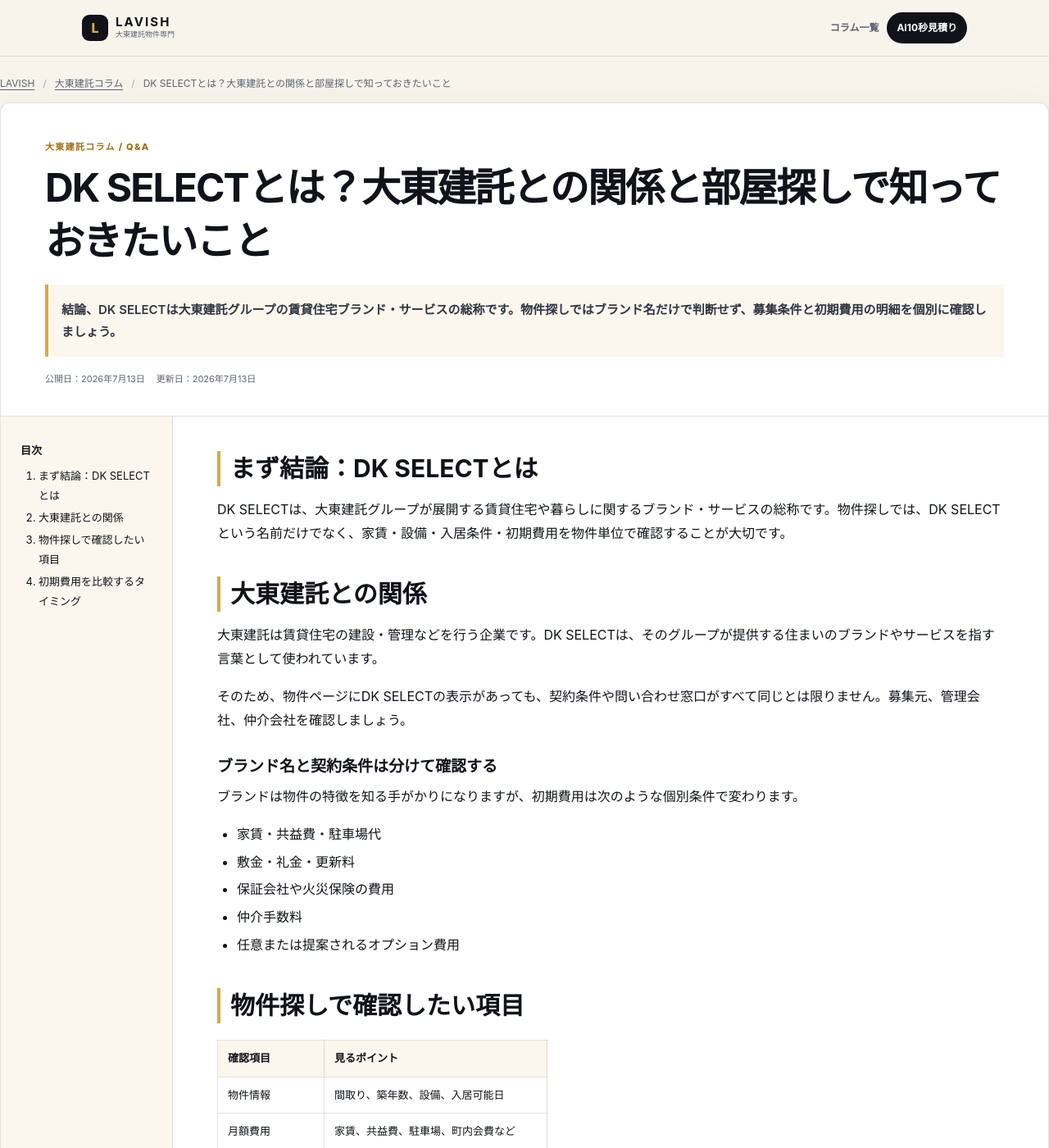
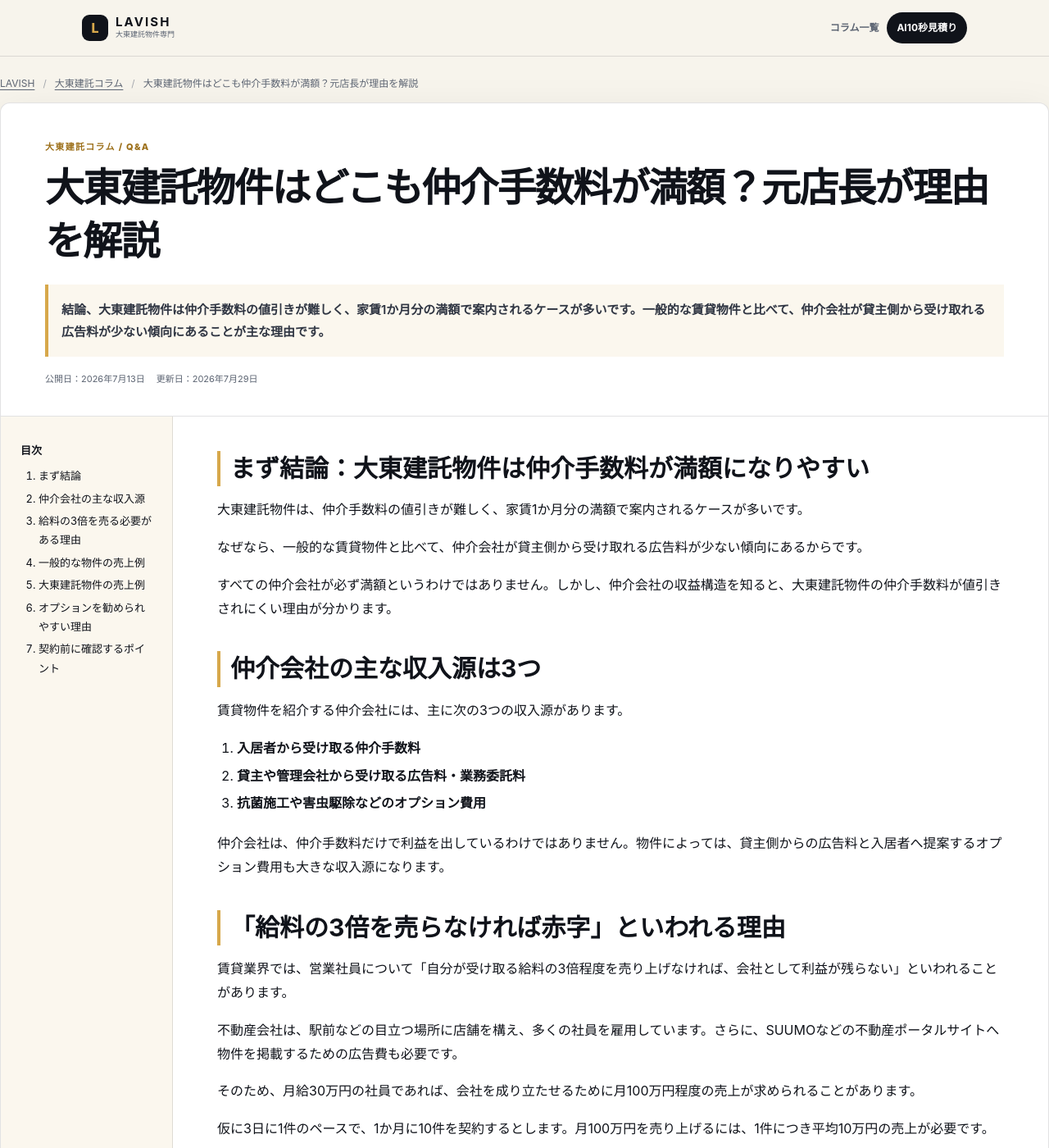
Before and after one commit to lavio8/lavio, a Jekyll site: the page built from _posts/2026-07-13-dk-select.md, in a window 1280 px wide and 1400 px high. Shown: the whole window at 82% size. Built offline with Jekyll 4.4.1, drawn with Linux system fonts in a browser that asks for light colours; some of the changed text lies outside the part shown.

Commit message:
Replace DK SELECT article with brokerage fee guide

```diff
--- a/_posts/2026-07-13-dk-select.md
+++ b/_posts/2026-07-13-dk-select.md
@@ -1,67 +1,124 @@
 ---
-title: DK SELECTとは？大東建託との関係と部屋探しで知っておきたいこと
-description: DK SELECTとは何か、大東建託との関係、賃貸物件を探すときに確認したい費用や設備をわかりやすく解説します。
-intro: 結論、DK SELECTは大東建託グループの賃貸住宅ブランド・サービスの総称です。物件探しではブランド名だけで判断せず、募集条件と初期費用の明細を個別に確認しましょう。
+title: 大東建託物件はどこも仲介手数料が満額？元店長が理由を解説
+description: 大東建託物件の仲介手数料が家賃1か月分の満額になりやすい理由を、仲介会社の収益構造や広告料、オプション費用との関係から元店長が解説します。
+intro: 結論、大東建託物件は仲介手数料の値引きが難しく、家賃1か月分の満額で案内されるケースが多いです。一般的な賃貸物件と比べて、仲介会社が貸主側から受け取れる広告料が少ない傾向にあることが主な理由です。
 date: 2026-07-13 09:20:00 +0900
-updated: 2026-07-13 09:20:00 +0900
+updated: 2026-07-29 20:30:00 +0900
 permalink: /column/dk-select/
 toc:
-  - label: まず結論：DK SELECTとは
+  - label: まず結論
     id: conclusion
-  - label: 大東建託との関係
-    id: relationship
-  - label: 物件探しで確認したい項目
+  - label: 仲介会社の主な収入源
+    id: income
+  - label: 給料の3倍を売る必要がある理由
+    id: sales-target
+  - label: 一般的な物件の売上例
+    id: normal-property
+  - label: 大東建託物件の売上例
+    id: daito-property
+  - label: オプションを勧められやすい理由
+    id: options
+  - label: 契約前に確認するポイント
     id: check-points
-  - label: 初期費用を比較するタイミング
-    id: timing
 related:
-  - title: 大東建託の初期費用はいくらかかる？
+  - title: 大東建託の初期費用はいくら？内訳と相場を元店長が解説
     url: /column/daito-shokihiyou/
   - title: 大東建託の仲介手数料を安くする方法
     url: /column/daito-chukaitesuryo/
 faq:
-  - question: DK SELECTは大東建託と同じものですか？
-    answer: DK SELECTは大東建託グループが展開する賃貸住宅や暮らしに関するブランド・サービスの総称です。個別の物件条件や契約窓口は物件ごとに確認してください。
-  - question: DK SELECTの物件はどこで探せますか？
-    answer: 物件情報サイトや大東建託グループの案内などで探せます。掲載状況や募集条件は変わるため、最新情報を確認しましょう。
-  - question: DK SELECTの初期費用は安いですか？
-    answer: ブランド名だけで初期費用が決まるわけではありません。敷金・礼金・保証会社費用・仲介手数料などの条件を、物件ごとの見積書で確認してください。
+  - question: 大東建託物件は、どの仲介会社でも仲介手数料が満額ですか？
+    answer: すべての仲介会社が必ず満額というわけではありませんが、貸主側から受け取れる広告料が少ない傾向にあるため、家賃1か月分の満額で案内されるケースが多くなります。
+  - question: 大東建託物件の仲介手数料を値引きしにくいのはなぜですか？
+    answer: 一般的な賃貸物件では貸主側から広告料を受け取れることがありますが、大東建託物件では広告料が出ないケースが多いためです。仲介手数料まで値引きすると、仲介会社の売上が大きく減ってしまいます。
+  - question: 抗菌施工や害虫駆除などのオプションは必須ですか？
+    answer: 必須か任意かは、オプションの内容や仲介会社によって異なります。契約前に、外せるものか、具体的にどのような作業を行うのかを確認してください。
+  - question: 仲介手数料以外に何を比較すればよいですか？
+    answer: 抗菌施工や害虫駆除などのオプション費用を含めた初期費用の総額で比較してください。同じ物件でも、仲介会社によって支払総額が異なる場合があります。
 ---
 
-## まず結論：DK SELECTとは {#conclusion}
+## まず結論：大東建託物件は仲介手数料が満額になりやすい {#conclusion}
 
-DK SELECTは、大東建託グループが展開する賃貸住宅や暮らしに関するブランド・サービスの総称です。物件探しでは、DK SELECTという名前だけでなく、家賃・設備・入居条件・初期費用を物件単位で確認することが大切です。
+大東建託物件は、仲介手数料の値引きが難しく、家賃1か月分の満額で案内されるケースが多いです。
 
-## 大東建託との関係 {#relationship}
+なぜなら、一般的な賃貸物件と比べて、仲介会社が貸主側から受け取れる広告料が少ない傾向にあるからです。
 
-大東建託は賃貸住宅の建設・管理などを行う企業です。DK SELECTは、そのグループが提供する住まいのブランドやサービスを指す言葉として使われています。
+すべての仲介会社が必ず満額というわけではありません。しかし、仲介会社の収益構造を知ると、大東建託物件の仲介手数料が値引きされにくい理由が分かります。
 
-そのため、物件ページにDK SELECTの表示があっても、契約条件や問い合わせ窓口がすべて同じとは限りません。募集元、管理会社、仲介会社を確認しましょう。
+## 仲介会社の主な収入源は3つ {#income}
 
-### ブランド名と契約条件は分けて確認する
+賃貸物件を紹介する仲介会社には、主に次の3つの収入源があります。
 
-ブランドは物件の特徴を知る手がかりになりますが、初期費用は次のような個別条件で変わります。
+1. **入居者から受け取る仲介手数料**
+2. **貸主や管理会社から受け取る広告料・業務委託料**
+3. **抗菌施工や害虫駆除などのオプション費用**
 
-- 家賃・共益費・駐車場代
-- 敷金・礼金・更新料
-- 保証会社や火災保険の費用
-- 仲介手数料
-- 任意または提案されるオプション費用
+仲介会社は、仲介手数料だけで利益を出しているわけではありません。物件によっては、貸主側からの広告料と入居者へ提案するオプション費用も大きな収入源になります。
 
-## 物件探しで確認したい項目 {#check-points}
+## 「給料の3倍を売らなければ赤字」といわれる理由 {#sales-target}
 
-| 確認項目 | 見るポイント |
-| --- | --- |
-| 物件情報 | 間取り、築年数、設備、入居可能日 |
-| 月額費用 | 家賃、共益費、駐車場、町内会費など |
-| 契約時の費用 | 敷金、礼金、保証会社、保険、仲介手数料 |
-| 退去時の条件 | クリーニング費用、短期解約違約金など |
-| 問い合わせ先 | 募集元、管理会社、仲介会社 |
+賃貸業界では、営業社員について「自分が受け取る給料の3倍程度を売り上げなければ、会社として利益が残らない」といわれることがあります。
 
-不明な専門用語がある場合は、見積書や重要事項説明書の該当箇所を指して確認すると、認識違いを防げます。
+不動産会社は、駅前などの目立つ場所に店舗を構え、多くの社員を雇用しています。さらに、SUUMOなどの不動産ポータルサイトへ物件を掲載するための広告費も必要です。
 
-## 初期費用を比較するタイミング {#timing}
+そのため、月給30万円の社員であれば、会社を成り立たせるために月100万円程度の売上が求められることがあります。
 
-比較のタイミングは、物件を決めてから申し込みを入れる前が適しています。物件URLと希望条件がそろっていれば、同じ条件で複数の見積もりを比較しやすくなります。
+仮に3日に1件のペースで、1か月に10件を契約するとします。月100万円を売り上げるには、1件につき平均10万円の売上が必要です。
 
-申し込み後は、仲介会社や契約条件の変更が難しい場合があります。大東建託物件やDK SELECTの物件を検討していて、初期費用が気になる場合は、先に見積書の明細を確認しましょう。
+## 一般的な家賃6万円の物件を契約した場合 {#normal-property}
+
+一般的な家賃6万円の物件では、仲介会社に次のような売上が入る場合があります。
+
+| 収入項目 | 金額の例 |
+| --- | ---: |
+| 入居者からの仲介手数料 | 約6万円 |
+| 貸主からの広告料 | 約6万円 |
+| オプション費用 | 数万円 |
+| **合計** | **約15万円** |
+
+上記は収益の仕組みを分かりやすく説明するための概算です。実際の金額は、物件や契約条件、消費税などによって異なります。
+
+このような物件なら、仲介手数料を半額の約3万円に値引きしても、広告料やオプション費用を含めて10万円程度の売上を確保できる場合があります。
+
+## 大東建託物件は広告料が出ないケースが多い {#daito-property}
+
+一方、大東建託物件では、仲介会社が貸主側から広告料を受け取れないケースが多くあります。
+
+空室期間が長い物件など、一部では広告料が設定されることもありますが、すべての物件で受け取れるわけではありません。
+
+家賃6万円の大東建託物件を契約した場合、仲介会社の売上は次のようになります。
+
+| 収入項目 | 金額の例 |
+| --- | ---: |
+| 入居者からの仲介手数料 | 約6万円 |
+| 貸主側からの広告料 | なしの場合が多い |
+| オプション費用 | 数万円 |
+| **合計** | **10万円未満になることもある** |
+
+この状態で仲介手数料まで半額にすると、仲介会社の売上はさらに少なくなります。
+
+他社の広告料が出る物件なら、仲介手数料を値引きしても、広告料を含めて必要な売上を確保できる場合があります。しかし、大東建託物件では仲介手数料の値引きが仲介会社の売上に直結します。
+
+これが、大東建託物件では仲介手数料が満額になりやすい理由です。
+
+## オプションを勧められやすい理由も同じ {#options}
+
+大東建託物件を申し込む際に、抗菌施工や害虫駆除など、複数のオプションを提案されることがあります。
+
+これも、仲介会社が広告料を受け取れない分を、仲介手数料とオプション費用で補おうとすることが理由の一つです。
+
+ただし、オプションの内容や必要性はそれぞれ異なります。提案されたまま契約するのではなく、内容を確認してから判断しましょう。
+
+## 契約前に確認するポイント {#check-points}
+
+見積書を受け取ったら、次の点を確認してください。
+
+- 仲介手数料はいくらか
+- 仲介手数料は税込みで表示されているか
+- 抗菌施工や害虫駆除などのオプションが含まれているか
+- 各オプションは必須か任意か
+- 具体的にどのような作業やサービスを行うのか
+- オプションを外した場合の初期費用総額はいくらか
+
+大東建託物件では仲介手数料が満額になりやすいため、仲介手数料だけで比較するのではなく、オプションを含めた初期費用の総額で判断することが大切です。
+
+同じ物件でも、窓口となる仲介会社によってオプションの内容や金額が異なる場合があります。申し込みを入れる前に、見積書の明細を確認しましょう。
```
